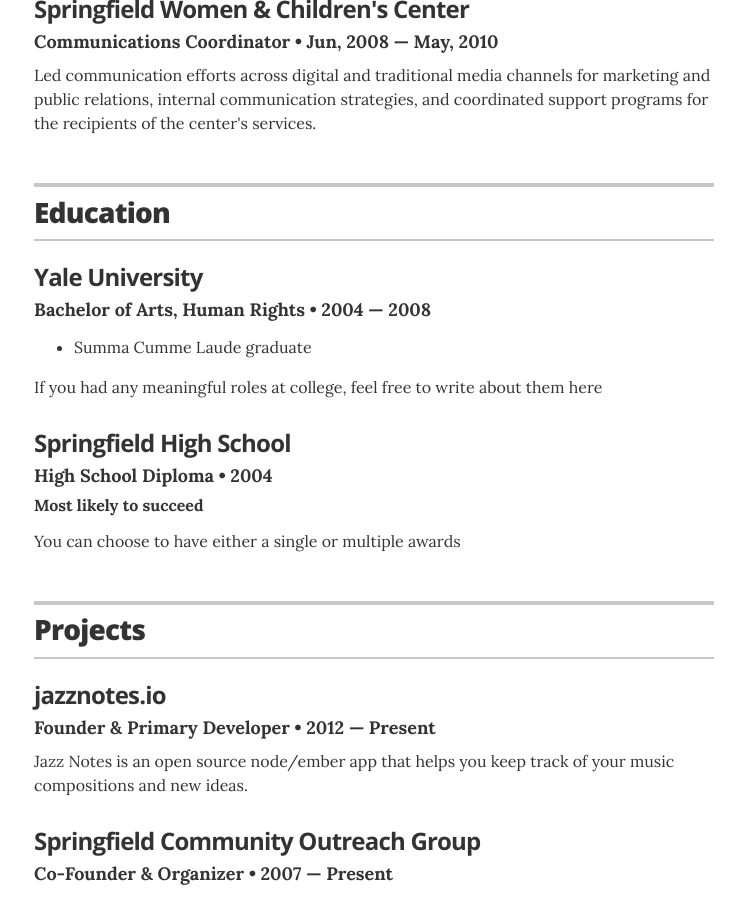
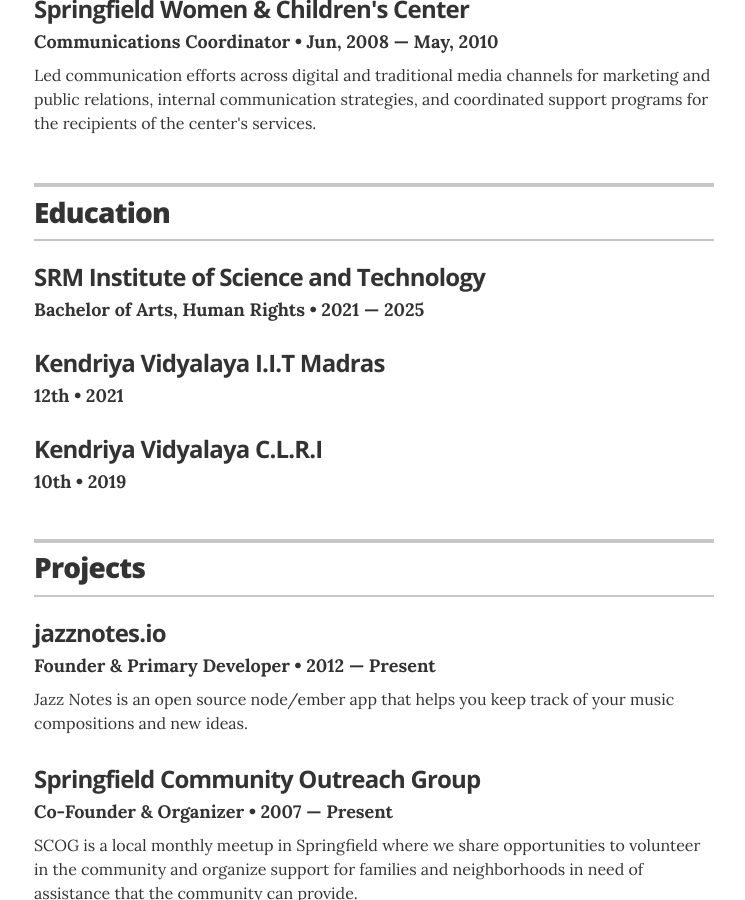
Before and after one commit to IsoTare/Wolf, a Jekyll site: the page built from index.html, in a window 1280 px wide and 900 px high, scrolled down 1033 px. Shown: the whole window, without its empty margins (266-1011 px from the left). Built offline with Jekyll 4.4.1, drawn with Linux system fonts in a browser that asks for light colours.

Commit message:
Update education.yml

```diff
--- a/_data/education.yml
+++ b/_data/education.yml
@@ -1,13 +1,20 @@
 # Degree
 - degree: Bachelor of Arts, Human Rights
-  uni: Yale University
-  year: 2004 &mdash; 2008
+  uni: SRM Institute of Science and Technology
+  year: 2021 &mdash; 2025
   awards:
-    - award: Summa Cumme Laude graduate
-  summary: If you had any meaningful roles at college, feel free to write about them here
+ #   - award: Summa Cumme Laude graduate
+ # summary: If you had any meaningful roles at college, feel free to write about them here
 
-- degree: High School Diploma
-  uni: Springfield High School
-  year: 2004
-  award: Most likely to succeed
-  summary: You can choose to have either a single or multiple awards
+- degree: 12th
+  uni: Kendriya Vidyalaya I.I.T Madras
+  year: 2021
+#  award: Most likely to succeed
+# summary: You can choose to have either a single or multiple awards
+
+
+- degree: 10th
+  uni: Kendriya Vidyalaya C.L.R.I
+  year: 2019
+#  award: Most likely to succeed
+# summary: You can choose to have either a single or multiple awards
```
